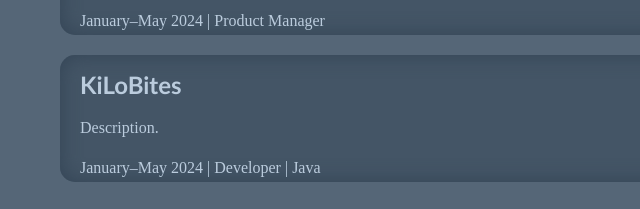
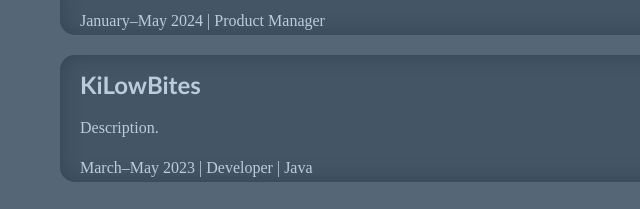
Before and after one commit to ShaneMalamut/ShaneMalamut, a plain HTML site: page pages/software-projects.html in a window 1280 px wide. Shown: the part 406-615 px from the top of the page, 0-640 px from the left. Drawn offline with Linux system fonts and the light colour scheme.

Commit message:
fixing kilowbites

```diff
--- a/pages/software-projects.html
+++ b/pages/software-projects.html
@@ -36,12 +36,12 @@
                         <p class="notes">January–May 2024 | Product Manager</p>
                     </div>
                 </section>
-                <!-- KiLoBites -->
+                <!-- KiLowBites -->
                 <section class="main-panel project">
                     <div class="content">
-                        <h2>KiLoBites</h2>
+                        <h2>KiLowBites</h2>
                         <p>Description.</p>
-                        <p class="notes">January–May 2024 | Developer | Java</p>
+                        <p class="notes">March–May 2023 | Developer | Java</p>
                     </div>
                 </section>
             </div>
```
